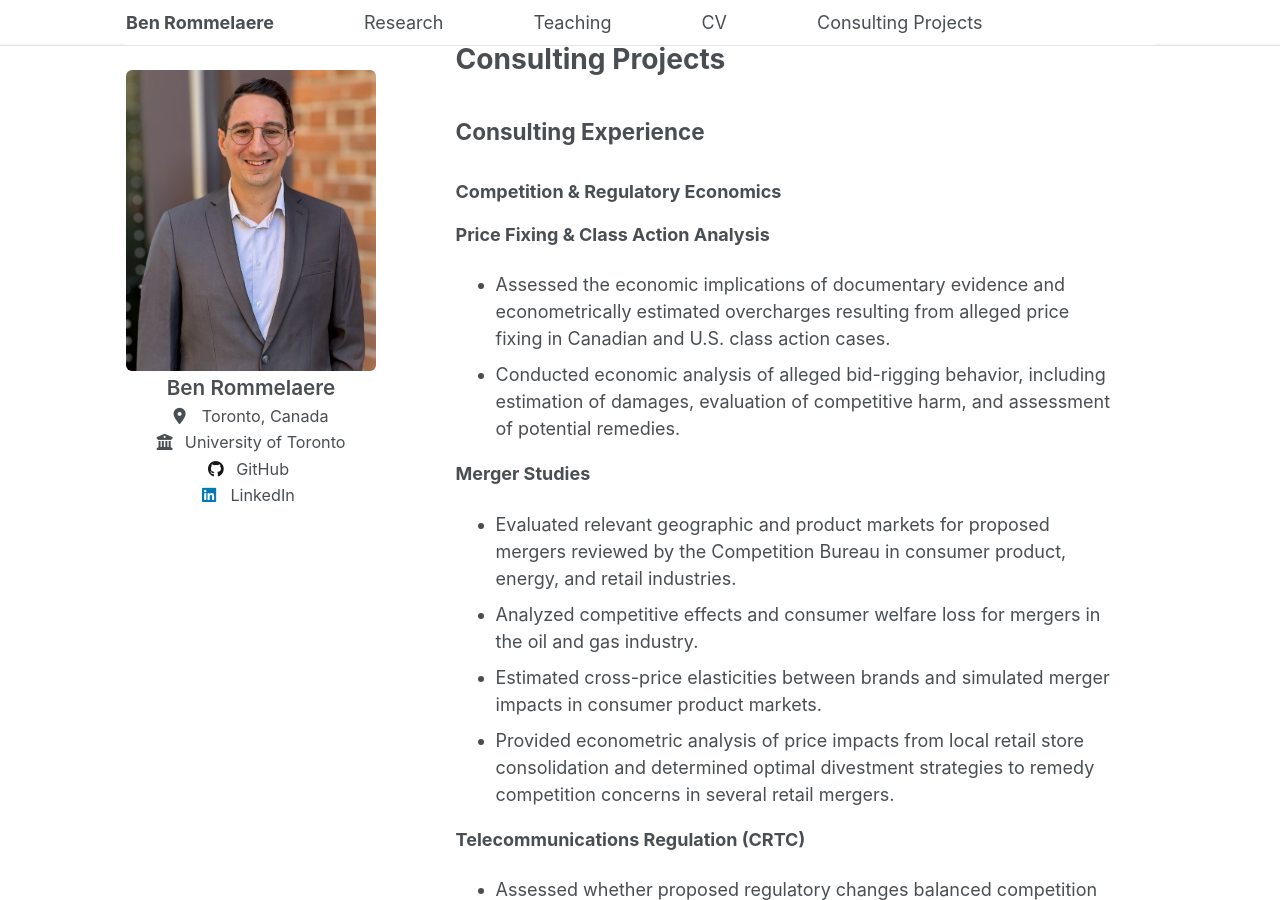
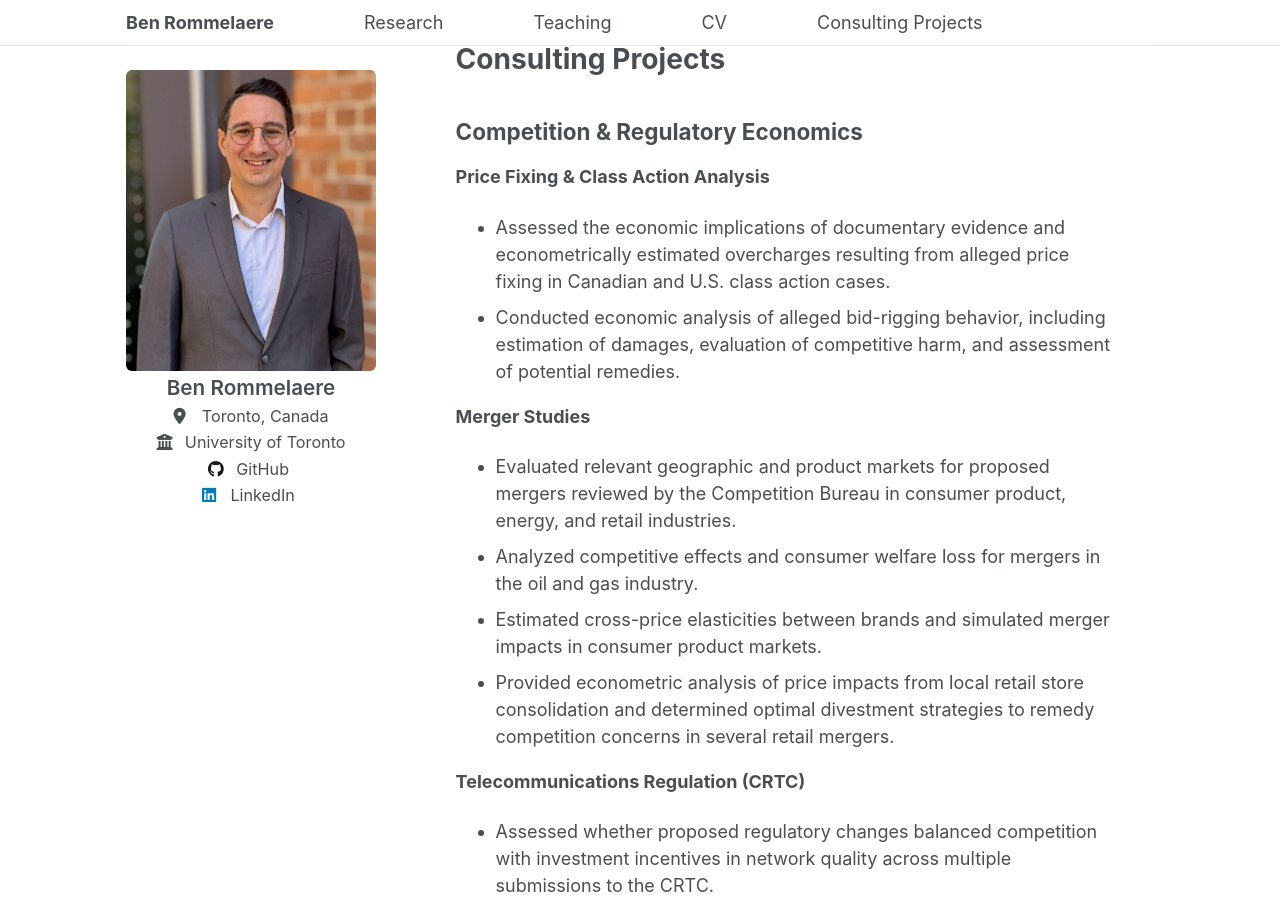
Before and after one commit to brommelaere/brommelaere.github.io, a Jekyll site: the page built from _pages/consulting.md, in a window 1280 px wide and 900 px high. Built offline with Jekyll 4.4.1, drawn with Linux system fonts in a browser that asks for light colours.

Commit message:
Revise consulting page sections and headings
Updated the sections to better reflect the focus on Competition & Regulatory Economics and Labor, Environment & Infrastructure.

```diff
--- a/_pages/consulting.md
+++ b/_pages/consulting.md
@@ -5,9 +5,7 @@
 author_profile: true
 ---
 
-## Consulting Experience
-
-### Competition & Regulatory Economics
+## Competition & Regulatory Economics
 
 **Price Fixing & Class Action Analysis**
 -   Assessed the economic implications of documentary evidence and econometrically estimated overcharges resulting from alleged price fixing in Canadian and U.S. class action cases.
@@ -27,7 +25,7 @@
 
 ---
 
-### Labor, Environment & Infrastructure
+## Labor, Environment & Infrastructure
 
 **Employment Equity Analysis**
 - Conducted statistical analyses of compensation, performance, and promotion outcomes at a major pharmaceutical firm to determine if data supported class-wide gender discrimination allegations.
@@ -44,4 +42,5 @@
 **Sustainable Buildings**
 - Led the development of economic models for software that automates financial, environmental, and social benefit calculations and risk assessments for sustainability investments in office, warehouse, and residential buildings.
 - Determined the economic value of energy and water efficiency improvements, indoor air quality, and waste management investments for Prologis warehouses.
+
 ---
```
